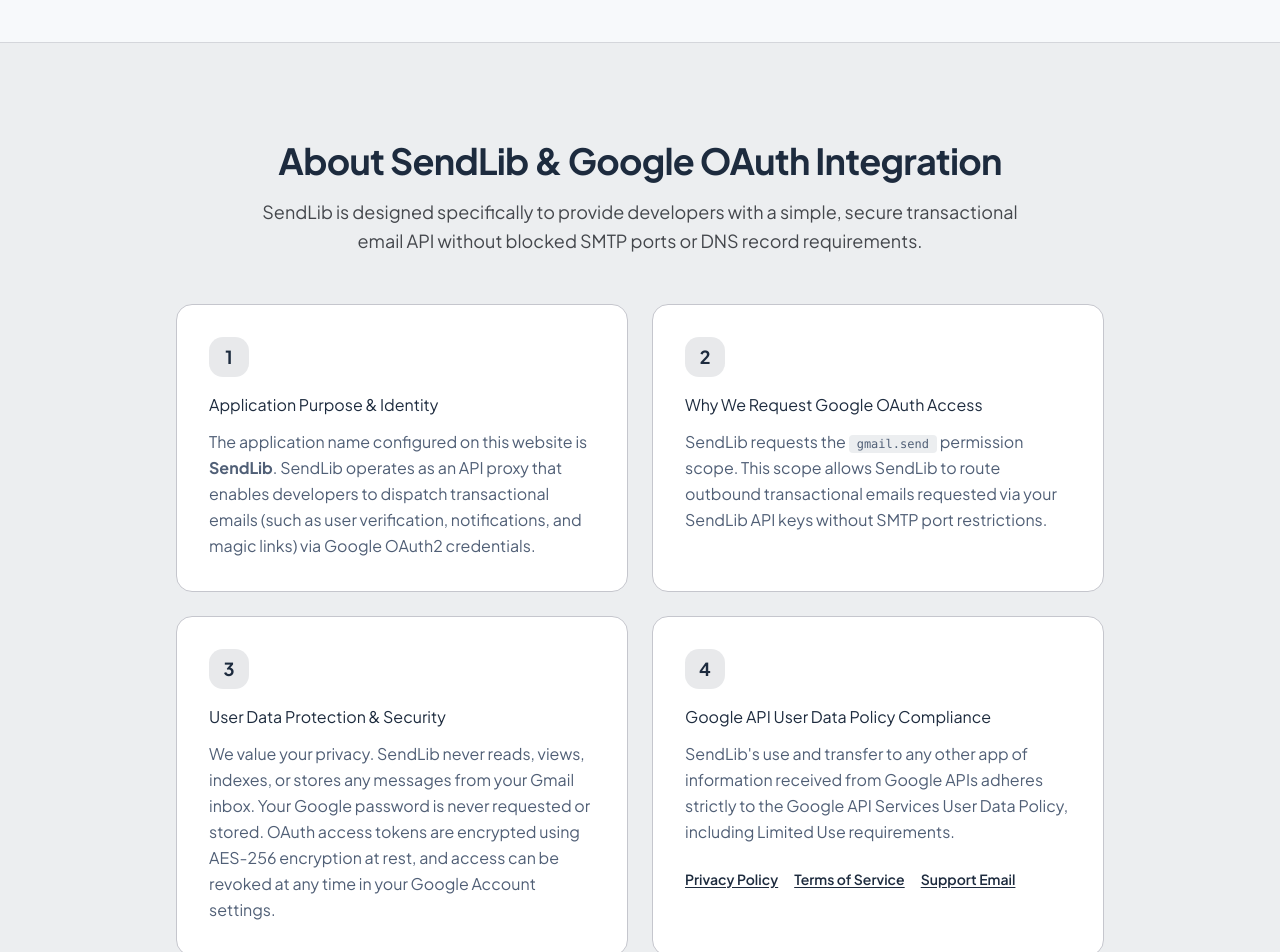
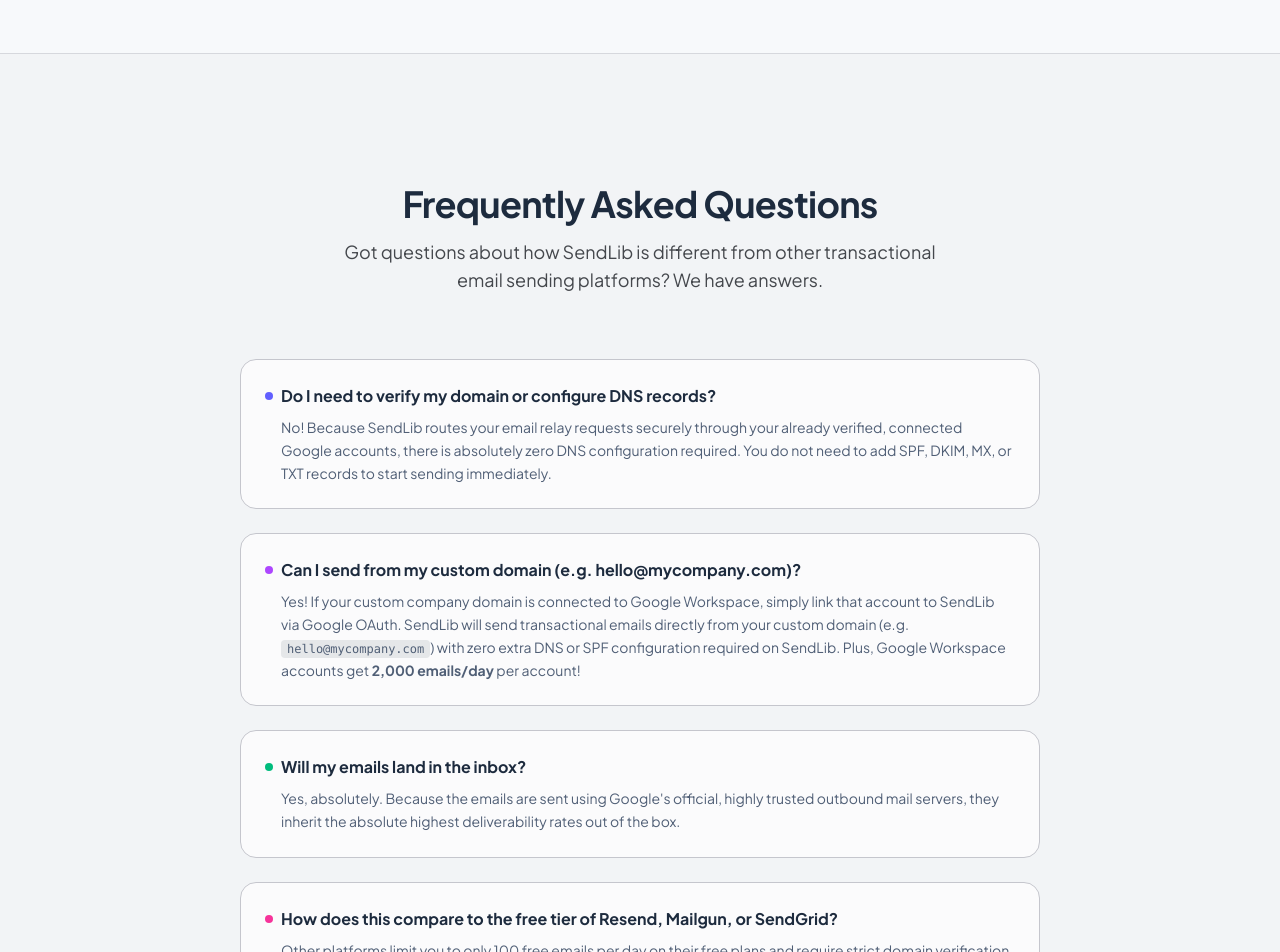
Before and after one commit to samueltuoyo15/send-liberty, a Next.js app: page / in a window 1280 px wide. Shown: the part 1920-2872 px from the top of the page. Built offline with nearby package versions, Linux system fonts and the light colour scheme.

Commit message:
chore: update code

```diff
--- a/app/dashboard/layout.tsx
+++ b/app/dashboard/layout.tsx
@@ -43,6 +43,21 @@ export default function DashboardLayout({
       router.push("/login");
     }
   }, [isLoading, error, user, router]);
+
+  if (isLoading) {
+    return (
+      <div className="min-h-screen bg-background-sendlib flex flex-col items-center justify-center">
+        <div className="flex flex-col items-center gap-3">
+          <div className="h-9 w-9 rounded-full border-2 border-primary-sendlib border-t-transparent animate-spin" />
+          <p className="text-sm font-medium text-secondary font-sans animate-pulse">Loading dashboard...</p>
+        </div>
+      </div>
+    );
+  }
+
+  if (!user) {
+    return null;
+  }
 
   const navigation = [
     { name: "Overview", href: "/dashboard", icon: BarChartIcon },
--- a/app/docs/page.tsx
+++ b/app/docs/page.tsx
@@ -32,7 +32,7 @@ export default function DocsIntroduction() {
            </div>
            <div className="p-5 rounded-xl border border-outline-variant/60 bg-white">
               <h3 className="font-bold text-primary-sendlib mb-2">API-First Design</h3>
-              <p className="text-sm text-secondary">Send transactional emails instantly from any cloud platform (Railway, Render) with a single HTTP POST request.</p>
+              <p className="text-sm text-secondary">Send transactional emails instantly from any cloud hosting environment with a single HTTP POST request.</p>
            </div>
            <div className="p-5 rounded-xl border border-outline-variant/60 bg-white">
               <h3 className="font-bold text-primary-sendlib mb-2">Zero Domain Required (Custom Domains Supported)</h3>
--- a/app/login/page.tsx
+++ b/app/login/page.tsx
@@ -17,6 +17,17 @@ export default function LoginPage() {
       router.push("/dashboard");
     }
   }, [isLoading, user, router]);
+
+  if (isLoading || user) {
+    return (
+      <div className="min-h-screen bg-background-sendlib flex flex-col items-center justify-center">
+        <div className="flex flex-col items-center gap-3">
+          <div className="h-9 w-9 rounded-full border-2 border-primary-sendlib border-t-transparent animate-spin" />
+          <p className="text-sm font-medium text-secondary font-sans animate-pulse">Authenticating...</p>
+        </div>
+      </div>
+    );
+  }
 
   return (
     <SEO title="Login / Sign Up" description="Log in or create a new SendLib account to manage your API keys and SMTP integrations.">
--- a/app/page.tsx
+++ b/app/page.tsx
@@ -3,13 +3,13 @@ import HomeClient from "@/components/home/HomeClient";
 
 export const metadata: Metadata = {
   title: "SendLib - Send Transactional Emails Without SMTP Restrictions",
-  description: "Send transactional emails seamlessly from Railway, Render, and restricted hosting clouds via Google OAuth2 with zero DNS configuration.",
+  description: "Send transactional emails seamlessly from any cloud hosting environment via Google OAuth2 with zero domain or DNS configuration required.",
   alternates: {
     canonical: "https://sendlib.samueltuoyo.com",
   },
   openGraph: {
     title: "SendLib - Send Transactional Emails Without SMTP Restrictions",
-    description: "Send transactional emails seamlessly from Railway, Render, and restricted hosting clouds via Google OAuth2 with zero DNS configuration.",
+    description: "Send transactional emails seamlessly from any cloud hosting environment via Google OAuth2 with zero domain or DNS configuration required.",
     url: "https://sendlib.samueltuoyo.com",
     siteName: "SendLib",
     type: "website",
--- a/components/home/HomeClient.tsx
+++ b/components/home/HomeClient.tsx
@@ -165,7 +165,7 @@ export default function HomeClient() {
                 </svg>
                 <h3 className="font-headline-md text-headline-md mb-sm text-[#2e1065]">Send Without SMTP Restrictions</h3>
                 <p className="font-body-md text-body-md text-[#4c2d96] leading-relaxed">
-                  Railway, Render, and most free cloud hosts block outbound SMTP ports. SendLib relays through your connected Google account, no SMTP port required. Improve deliverability by sending through Google&apos;s trusted mail infrastructure.
+                  Most free cloud hosts block outbound SMTP ports. SendLib relays through your connected Google account with zero custom domain needed and no SMTP port configuration required. Improve deliverability by sending through Google&apos;s trusted mail infrastructure.
                 </p>
               </div>
               {/* Regular Card */}
@@ -210,73 +210,7 @@ export default function HomeClient() {
           </div>
         </section>
 
-        {/* About SendLib & Google OAuth Integration Section */}
-        <section id="about-oauth" className="py-xl md:py-24 bg-surface-container border-t border-outline-variant/60">
-          <div className="max-w-5xl mx-auto px-margin-mobile md:px-margin-desktop">
-            <div className="text-center max-w-3xl mx-auto mb-12 space-y-md">
 
-              <h2 className="font-headline-lg text-headline-lg text-primary-sendlib">
-                About SendLib & Google OAuth Integration
-              </h2>
-              <p className="font-body-lg text-body-lg text-on-surface-variant">
-                SendLib is designed specifically to provide developers with a simple, secure transactional email API without blocked SMTP ports or DNS record requirements.
-              </p>
-            </div>
-
-            <div className="grid grid-cols-1 md:grid-cols-2 gap-lg">
-              <div className="p-xl rounded-2xl border border-outline-variant bg-white space-y-sm">
-                <div className="w-10 h-10 rounded-xl bg-primary-sendlib/10 text-primary-sendlib flex items-center justify-center font-bold text-lg mb-md">
-                  1
-                </div>
-                <h3 className="font-headline-sm text-headline-sm text-primary-sendlib">Application Purpose & Identity</h3>
-                <p className="font-body-md text-secondary leading-relaxed">
-                  The application name configured on this website is <strong>SendLib</strong>. SendLib operates as an API proxy that enables developers to dispatch transactional emails (such as user verification, notifications, and magic links) via Google OAuth2 credentials.
-                </p>
-              </div>
-
-              <div className="p-xl rounded-2xl border border-outline-variant bg-white space-y-sm">
-                <div className="w-10 h-10 rounded-xl bg-primary-sendlib/10 text-primary-sendlib flex items-center justify-center font-bold text-lg mb-md">
-                  2
-                </div>
-                <h3 className="font-headline-sm text-headline-sm text-primary-sendlib">Why We Request Google OAuth Access</h3>
-                <p className="font-body-md text-secondary leading-relaxed">
-                  SendLib requests the <code className="bg-surface-container px-2 py-0.5 rounded text-xs">gmail.send</code> permission scope. This scope allows SendLib to route outbound transactional emails requested via your SendLib API keys without SMTP port restrictions.
-                </p>
-              </div>
-
-              <div className="p-xl rounded-2xl border border-outline-variant bg-white space-y-sm">
-                <div className="w-10 h-10 rounded-xl bg-primary-sendlib/10 text-primary-sendlib flex items-center justify-center font-bold text-lg mb-md">
-                  3
-                </div>
-                <h3 className="font-headline-sm text-headline-sm text-primary-sendlib">User Data Protection & Security</h3>
-                <p className="font-body-md text-secondary leading-relaxed">
-                  We value your privacy. SendLib never reads, views, indexes, or stores any messages from your Gmail inbox. Your Google password is never requested or stored. OAuth access tokens are encrypted using AES-256 encryption at rest, and access can be revoked at any time in your Google Account settings.
-                </p>
-              </div>
-
-              <div className="p-xl rounded-2xl border border-outline-variant bg-white space-y-sm">
-                <div className="w-10 h-10 rounded-xl bg-primary-sendlib/10 text-primary-sendlib flex items-center justify-center font-bold text-lg mb-md">
-                  4
-                </div>
-                <h3 className="font-headline-sm text-headline-sm text-primary-sendlib">Google API User Data Policy Compliance</h3>
-                <p className="font-body-md text-secondary leading-relaxed">
-                  SendLib&apos;s use and transfer to any other app of information received from Google APIs adheres strictly to the Google API Services User Data Policy, including Limited Use requirements.
-                </p>
-                <div className="pt-sm flex flex-wrap gap-md text-sm">
-                  <Link href="/privacy-policy" className="text-primary-sendlib font-semibold underline underline-offset-2 hover:opacity-80">
-                    Privacy Policy
-                  </Link>
-                  <Link href="/terms-of-service" className="text-primary-sendlib font-semibold underline underline-offset-2 hover:opacity-80">
-                    Terms of Service
-                  </Link>
-                  <a href="mailto:motionpipehq@gmail.com" className="text-primary-sendlib font-semibold underline underline-offset-2 hover:opacity-80">
-                    Support Email
-                  </a>
-                </div>
-              </div>
-            </div>
-          </div>
-        </section>
 
         {/* FAQ Section */}
         <section id="faq" className="py-xl md:py-32 bg-surface-container-low border-t border-outline-variant/60">
@@ -377,6 +311,8 @@ export default function HomeClient() {
                 </div>
                 <ul className="space-y-3 text-sm text-secondary flex-1">
                   {[
+                    "Unlimited emails per month",
+                    "No custom domain needed",
                     "Up to 10 connected Gmail accounts",
                     "500 emails / day per account",
                     "15 API keys",
@@ -423,6 +359,8 @@ export default function HomeClient() {
                 <ul className="space-y-3 text-sm text-secondary flex-1 opacity-30 pointer-events-none select-none">
                   {[
                     "Everything in Free",
+                    "Unlimited emails per month",
+                    "No custom domain needed",
                     "More connected Gmail accounts",
                     "Higher rate limits",
                     "Larger HTML body & attachments",
--- a/hooks/useAuth.ts
+++ b/hooks/useAuth.ts
@@ -17,18 +17,27 @@ export function useMe() {
     setMounted(true);
   }, []);
 
-  const hasToken = mounted && document.cookie.includes("logged_in=true");
+  const hasToken = typeof window !== "undefined" && document.cookie.includes("logged_in=true");
 
-  return useQuery({
+  const query = useQuery({
     queryKey: ["me"],
     queryFn: async () => {
       const res = await api.get<never, { success: boolean; data: User }>("/auth/me");
       return res.data;
     },
-    enabled: hasToken,
+    enabled: hasToken && mounted,
     retry: false,
     staleTime: 5 * 60 * 1000,
   });
+
+  const isLoading = !mounted || (hasToken && query.isLoading);
+
+  return {
+    ...query,
+    isLoading,
+    hasToken,
+    isUnauthenticated: mounted && !hasToken,
+  };
 }
 
 export function useUpdateProfile() {
--- a/utils/siteMetaData.ts
+++ b/utils/siteMetaData.ts
@@ -2,7 +2,7 @@ const siteMetadata = {
   title: "SendLib - Send Transactional Emails Without SMTP Restrictions",
   author: "Samuel Tuoyo",
   headerTitle: "SendLib",
-  description: "Send transactional emails seamlessly from Railway, Render, and restricted hosting clouds via secure Google OAuth2 with zero DNS configuration.",
+  description: "Send transactional emails seamlessly from any cloud hosting environment via secure Google OAuth2 with zero domain or DNS configuration required.",
   language: "en-us",
   theme: "light",
   siteUrl: "https://sendlib.samueltuoyo.com",
```
